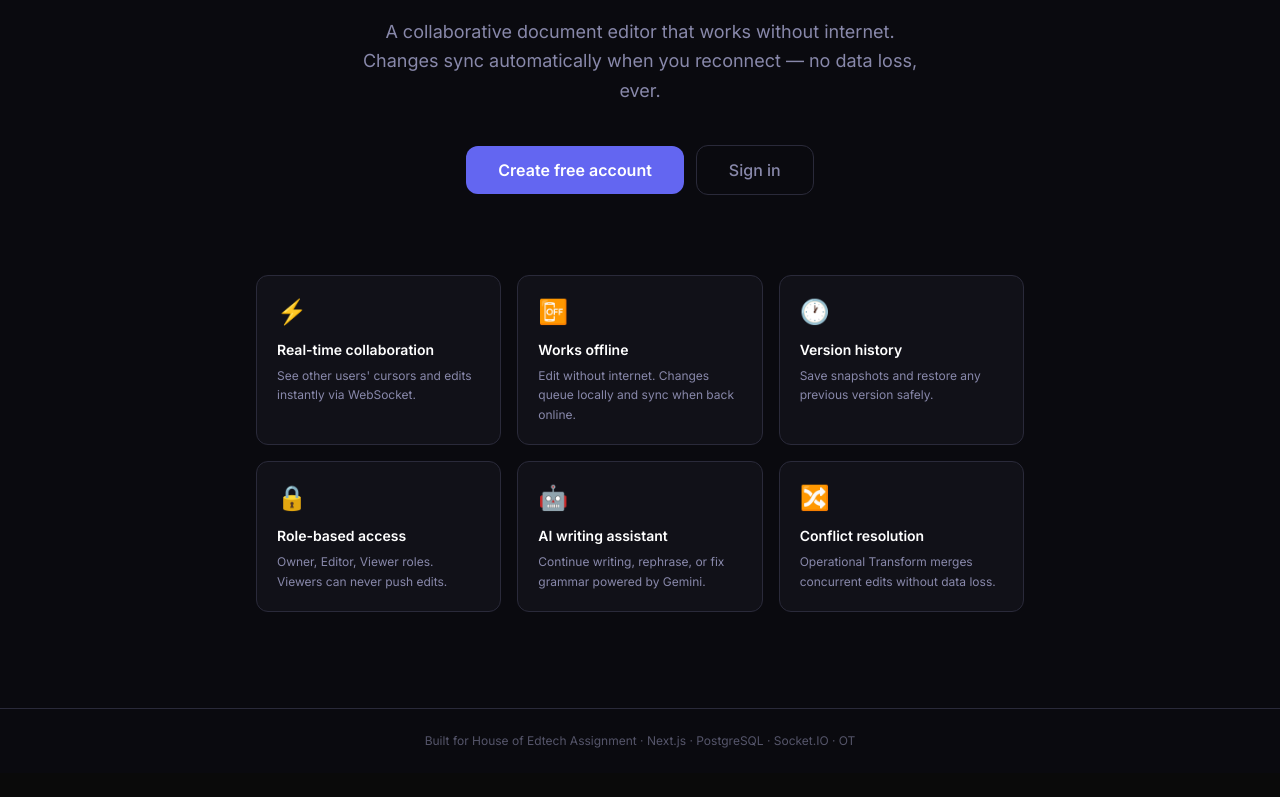
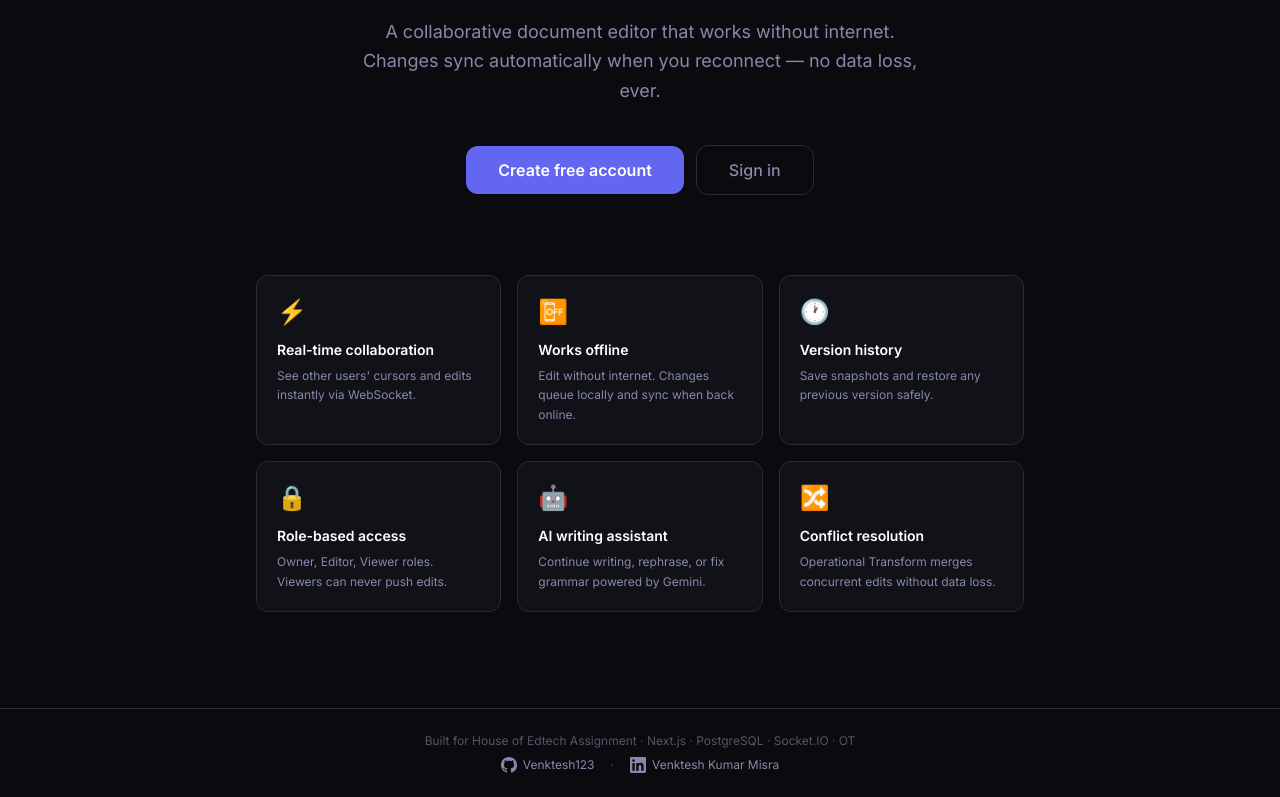
Before and after one commit to Venktesh123/collaborative-editor, a Next.js app: page / in a window 1280 px wide. Shown: the part 302-1099 px from the top of the page. Before the commit the page ends 1075 px from the top, so only its background shows below. Built offline with nearby package versions, Linux system fonts and the light colour scheme.

Commit message:
add-github-and-linkedin

```diff
--- a/src/app/page.tsx
+++ b/src/app/page.tsx
@@ -104,11 +104,44 @@
         </div>
       </main>
 
+      {/* ── FOOTER ── */}
       <footer
         className="text-center py-6 text-xs border-t"
-        style={{ color: "var(--color-text-3)", borderColor: "var(--color-border)" }}
+        style={{
+          color: "var(--color-text-3)",
+          borderColor: "var(--color-border)",
+        }}
       >
-        Built for House of Edtech Assignment · Next.js · PostgreSQL · Socket.IO · OT
+        <p className="mb-2">
+          Built for House of Edtech Assignment · Next.js · PostgreSQL · Socket.IO · OT
+        </p>
+        <div className="flex items-center justify-center gap-4">
+          <a
+            href="https://github.com/Venktesh123"
+            target="_blank"
+            rel="noopener noreferrer"
+            className="flex items-center gap-1.5 hover:opacity-80 transition-opacity"
+            style={{ color: "var(--color-text-2)" }}
+          >
+            <svg width="16" height="16" viewBox="0 0 24 24" fill="currentColor">
+              <path d="M12 0C5.37 0 0 5.37 0 12c0 5.31 3.435 9.795 8.205 11.385.6.105.825-.255.825-.57 0-.285-.015-1.23-.015-2.235-3.015.555-3.795-.735-4.035-1.41-.135-.345-.72-1.41-1.23-1.695-.42-.225-1.02-.78-.015-.795.945-.015 1.62.87 1.845 1.23 1.08 1.815 2.805 1.305 3.495.99.105-.78.42-1.305.765-1.605-2.67-.3-5.46-1.335-5.46-5.925 0-1.305.465-2.385 1.23-3.225-.12-.3-.54-1.53.12-3.18 0 0 1.005-.315 3.3 1.23.96-.27 1.98-.405 3-.405s2.04.135 3 .405c2.295-1.56 3.3-1.23 3.3-1.23.66 1.65.24 2.88.12 3.18.765.84 1.23 1.905 1.23 3.225 0 4.605-2.805 5.625-5.475 5.925.435.375.81 1.095.81 2.22 0 1.605-.015 2.895-.015 3.3 0 .315.225.69.825.57A12.02 12.02 0 0 0 24 12c0-6.63-5.37-12-12-12z" />
+            </svg>
+            Venktesh123
+          </a>
+          <span style={{ color: "var(--color-text-3)" }}>·</span>
+          <a
+            href="https://www.linkedin.com/in/venktesh-kumar-misra-427160202/"
+            target="_blank"
+            rel="noopener noreferrer"
+            className="flex items-center gap-1.5 hover:opacity-80 transition-opacity"
+            style={{ color: "var(--color-text-2)" }}
+          >
+            <svg width="16" height="16" viewBox="0 0 24 24" fill="currentColor">
+              <path d="M20.447 20.452h-3.554v-5.569c0-1.328-.027-3.037-1.852-3.037-1.853 0-2.136 1.445-2.136 2.939v5.667H9.351V9h3.414v1.561h.046c.477-.9 1.637-1.85 3.37-1.85 3.601 0 4.267 2.37 4.267 5.455v6.286zM5.337 7.433a2.062 2.062 0 0 1-2.063-2.065 2.064 2.064 0 1 1 2.063 2.065zm1.782 13.019H3.555V9h3.564v11.452zM22.225 0H1.771C.792 0 0 .774 0 1.729v20.542C0 23.227.792 24 1.771 24h20.451C23.2 24 24 23.227 24 22.271V1.729C24 .774 23.2 0 22.222 0h.003z" />
+            </svg>
+            Venktesh Kumar Misra
+          </a>
+        </div>
       </footer>
     </div>
   );
```
